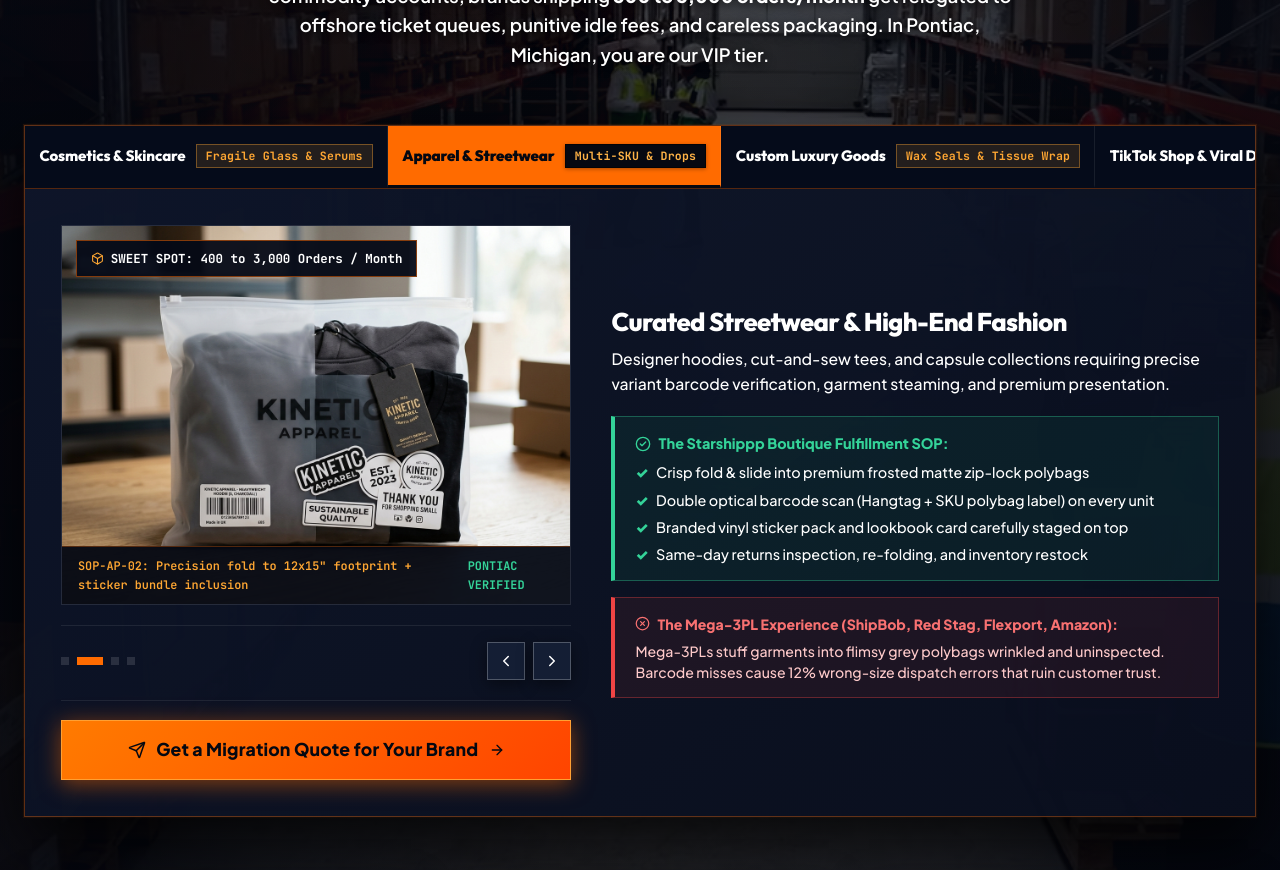
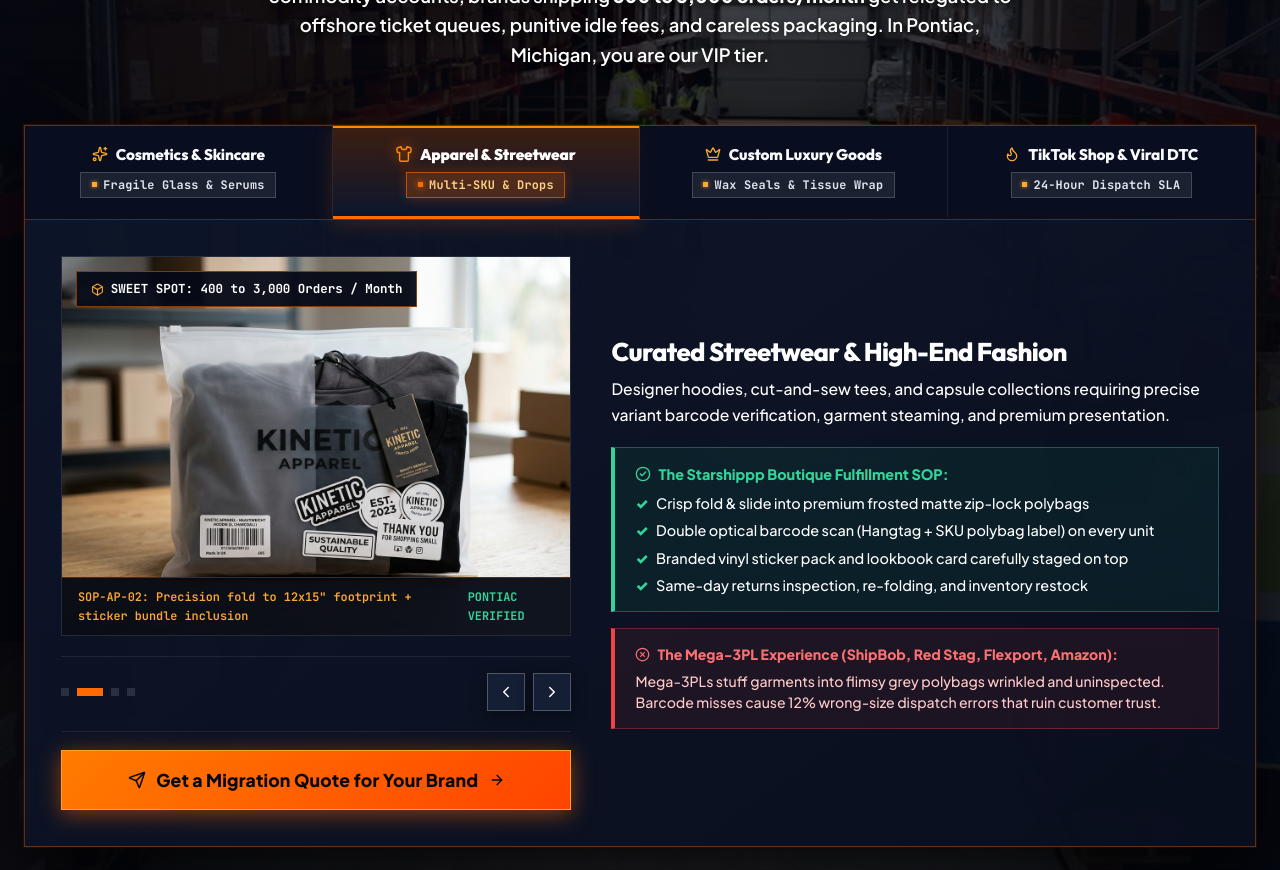
Before and after one commit to dominic772/starshippp, a React (Vite) app: page / in a window 1280 px wide. Shown: the part 1460-2330 px from the top of the page. Built offline with nearby package versions, Linux system fonts and the light colour scheme.

Commit message:
fix(showcase): eliminate text clipping, graphical artifacts, and elevate tab legibility with category icons

```diff
--- a/src/components/home/TargetBrandsShowcase.tsx
+++ b/src/components/home/TargetBrandsShowcase.tsx
@@ -11,6 +11,10 @@
   ChevronLeft,
   ChevronRight,
   Send,
+  Sparkles,
+  Shirt,
+  Crown,
+  Flame,
 } from 'lucide-react';
 
 interface TargetBrandsShowcaseProps {
@@ -22,6 +26,7 @@
   id: string;
   category: string;
   badge: string;
+  icon: React.ComponentType<{ size?: number; className?: string; style?: React.CSSProperties }>;
   title: string;
   orderVolume: string;
   image: string;
@@ -36,6 +41,7 @@
     id: 'skincare',
     category: 'Cosmetics & Skincare',
     badge: 'Fragile Glass & Serums',
+    icon: Sparkles,
     title: 'Clean Beauty & Amber Glass Unboxing',
     orderVolume: '300 to 2,500 Orders / Month',
     image: '/images/target-skincare-unboxing.jpg',
@@ -53,6 +59,7 @@
     id: 'apparel',
     category: 'Apparel & Streetwear',
     badge: 'Multi-SKU & Drops',
+    icon: Shirt,
     title: 'Curated Streetwear & High-End Fashion',
     orderVolume: '400 to 3,000 Orders / Month',
     image: '/images/target-apparel-packaging.jpg',
@@ -70,6 +77,7 @@
     id: 'unboxing',
     category: 'Custom Luxury Goods',
     badge: 'Wax Seals & Tissue Wrap',
+    icon: Crown,
     title: 'Artisan Goods & High-AOV Keepsakes',
     orderVolume: '300 to 1,800 Orders / Month',
     image: '/images/target-luxury-waxseal.jpg',
@@ -87,6 +95,7 @@
     id: 'tiktok',
     category: 'TikTok Shop & Viral DTC',
     badge: '24-Hour Dispatch SLA',
+    icon: Flame,
     title: 'Fast-Paced Social Commerce & Tumblers',
     orderVolume: '500 to 3,000 Orders / Month',
     image: '/images/target-tiktok-viral.jpg',
@@ -188,6 +197,7 @@
           <div className="target-showcase-tabs">
             {TARGET_PRODUCTS.map((prod, idx) => {
               const isActive = idx === activeIndex;
+              const IconComp = prod.icon;
               return (
                 <button
                   key={prod.id}
@@ -196,9 +206,18 @@
                     setIsAutoPlaying(false);
                   }}
                   className={`target-tab-btn ${isActive ? 'active' : ''}`}
+                  type="button"
                 >
-                  <span className="target-tab-category">{prod.category}</span>
-                  <span className="target-tab-badge">{prod.badge}</span>
+                  <div className="target-tab-header">
+                    <span className="target-tab-icon">
+                      <IconComp size={16} />
+                    </span>
+                    <span className="target-tab-category">{prod.category}</span>
+                  </div>
+                  <span className="target-tab-badge">
+                    <span className="target-tab-badge-dot" />
+                    <span>{prod.badge}</span>
+                  </span>
                 </button>
               );
             })}
--- a/src/index.css
+++ b/src/index.css
@@ -483,33 +483,39 @@
   border-radius: 0px !important;
   overflow: hidden;
   border: 1px solid rgba(255, 107, 0, 0.35);
-  box-shadow: 0 25px 60px rgba(0, 0, 0, 0.8), 0 0 1px 1px rgba(255, 107, 0, 0.12);
+  box-shadow: 0 25px 60px rgba(0, 0, 0, 0.85), 0 0 20px rgba(255, 107, 0, 0.1);
+  background-color: #070D1F;
 }
 
 .target-showcase-tabs {
   display: grid;
-  grid-template-columns: repeat(4, 1fr);
-  border-bottom: 1px solid rgba(255, 107, 0, 0.32);
-  background-color: rgba(5, 9, 22, 0.98);
+  grid-template-columns: repeat(4, minmax(0, 1fr));
+  border-bottom: 1px solid rgba(255, 107, 0, 0.35);
+  background-color: #050917;
+  position: relative;
+  z-index: 2;
 }
 
 .target-tab-btn {
   display: flex;
+  flex-direction: column;
   align-items: center;
   justify-content: center;
-  gap: 0.65rem;
-  padding: 1.1rem 0.9rem;
+  gap: 0.5rem;
+  padding: 1.15rem 0.75rem;
   border-radius: 0 !important;
   border: none;
   border-right: 1px solid rgba(255, 255, 255, 0.08);
   border-bottom: 3px solid transparent;
-  background-color: rgba(7, 13, 28, 0.7);
+  background-color: rgba(9, 15, 33, 0.9);
   color: #FFFFFF;
   cursor: pointer;
-  transition: all 0.2s ease;
+  transition: all 0.22s cubic-bezier(0.16, 1, 0.3, 1);
   text-align: center;
   position: relative;
   outline: none;
+  min-width: 0;
+  width: 100%;
 }
 
 .target-tab-btn:last-child {
@@ -517,56 +523,112 @@
 }
 
 .target-tab-btn:hover:not(.active) {
-  background-color: rgba(255, 107, 0, 0.1);
+  background-color: rgba(255, 107, 0, 0.09);
+}
+
+.target-tab-btn:hover:not(.active) .target-tab-category {
   color: #FFFFFF;
 }
 
-.target-tab-btn .target-tab-category {
+.target-tab-header {
+  display: flex;
+  align-items: center;
+  justify-content: center;
+  gap: 0.5rem;
+  width: 100%;
+  min-width: 0;
+}
+
+.target-tab-icon {
+  display: inline-flex;
+  align-items: center;
+  justify-content: center;
+  color: #FFA733;
+  flex-shrink: 0;
+  transition: transform 0.2s ease, color 0.2s ease;
+}
+
+.target-tab-category {
   font-family: var(--font-heading);
-  font-size: 0.94rem;
+  font-size: 0.96rem;
   font-weight: 800;
   letter-spacing: -0.01em;
+  color: #F8FAFC;
   white-space: nowrap;
+  overflow: hidden;
+  text-overflow: ellipsis;
+  text-shadow: 0 1px 3px rgba(0, 0, 0, 0.9);
 }
 
-.target-tab-btn .target-tab-badge {
+.target-tab-badge {
+  display: inline-flex;
+  align-items: center;
+  gap: 0.4rem;
   font-family: var(--font-mono);
-  font-size: 0.72rem;
+  font-size: 0.74rem;
   font-weight: 700;
   letter-spacing: 0.02em;
-  padding: 0.22rem 0.55rem;
-  border-radius: 0 !important;
+  padding: 0.25rem 0.65rem;
+  border-radius: 9999px;
   white-space: nowrap;
+  overflow: hidden;
+  text-overflow: ellipsis;
+  max-width: 96%;
   transition: all 0.2s ease;
 }
 
-/* Inactive Tab Badge: High-contrast bright amber on dark pill */
-.target-tab-btn:not(.active) .target-tab-badge {
-  background-color: rgba(255, 167, 51, 0.12);
-  color: #FFA733;
-  border: 1px solid rgba(255, 167, 51, 0.38);
+.target-tab-badge-dot {
+  width: 5px;
+  height: 5px;
+  border-radius: 50%;
+  flex-shrink: 0;
+  display: inline-block;
 }
 
-/* Active Tab: Vibrant Brand Orange with Jet-Black Category Text and Solid Jet-Black Badge with Glowing Amber */
+/* Inactive Tab Badge: High-contrast crisp slate pill with glowing amber dot */
+.target-tab-btn:not(.active) .target-tab-badge {
+  background-color: rgba(255, 255, 255, 0.08);
+  color: #E2E8F0;
+  border: 1px solid rgba(255, 255, 255, 0.18);
+  text-shadow: 0 1px 2px rgba(0, 0, 0, 0.8);
+}
+
+.target-tab-btn:not(.active) .target-tab-badge-dot {
+  background-color: #FFA733;
+  box-shadow: 0 0 4px rgba(255, 167, 51, 0.8);
+}
+
+/* Active Tab: Cockpit Illuminated Tab with Glowing Orange Indicator */
 .target-tab-btn.active {
-  background-color: var(--brand-orange);
-  color: #050811;
-  border-bottom: 3px solid #050811;
+  background: linear-gradient(180deg, rgba(255, 107, 0, 0.22) 0%, rgba(13, 22, 45, 0.98) 100%);
+  border-bottom: 3px solid #FF6B00;
+  box-shadow: inset 0 2px 0 #FF8800, 0 4px 20px rgba(255, 107, 0, 0.2);
+}
+
+.target-tab-btn.active .target-tab-icon {
+  color: #FF8800;
+  transform: scale(1.1);
+  filter: drop-shadow(0 0 6px rgba(255, 107, 0, 0.8));
 }
 
 .target-tab-btn.active .target-tab-category {
-  color: #050811;
+  color: #FFFFFF;
   font-weight: 900;
-  text-shadow: none;
+  text-shadow: 0 1px 10px rgba(255, 107, 0, 0.4);
 }
 
 .target-tab-btn.active .target-tab-badge {
-  background-color: #050811;
-  color: #FFB347;
-  border: 1px solid rgba(0, 0, 0, 0.6);
-  font-weight: 700;
-  box-shadow: 0 1px 4px rgba(0, 0, 0, 0.35);
-  text-shadow: none;
+  background-color: rgba(255, 107, 0, 0.22);
+  color: #FFD188;
+  border: 1px solid rgba(255, 107, 0, 0.6);
+  font-weight: 800;
+  box-shadow: 0 0 12px rgba(255, 107, 0, 0.25);
+  text-shadow: 0 1px 3px rgba(0, 0, 0, 0.9);
+}
+
+.target-tab-btn.active .target-tab-badge-dot {
+  background-color: #FF6B00;
+  box-shadow: 0 0 6px #FF6B00;
 }
 
 /* Responsive Content Layout inside Showcase */
@@ -581,7 +643,7 @@
 
 @media (max-width: 1080px) {
   .target-showcase-tabs {
-    grid-template-columns: repeat(2, 1fr);
+    grid-template-columns: repeat(2, minmax(0, 1fr));
   }
   .target-tab-btn:nth-child(2) {
     border-right: none;
@@ -591,7 +653,7 @@
     border-bottom: 1px solid rgba(255, 255, 255, 0.08);
   }
   .target-tab-btn.active {
-    border-bottom: 3px solid #050811;
+    border-bottom: 3px solid #FF6B00;
   }
 }
 
@@ -603,17 +665,16 @@
   }
 }
 
-@media (max-width: 600px) {
+@media (max-width: 640px) {
   .target-showcase-tabs {
     grid-template-columns: 1fr;
   }
   .target-tab-btn {
     border-right: none !important;
     border-bottom: 1px solid rgba(255, 255, 255, 0.08);
-    justify-content: space-between;
-    padding: 0.9rem 1.15rem;
+    padding: 0.95rem 1rem;
   }
   .target-tab-btn.active {
-    border-bottom: 3px solid #050811 !important;
+    border-bottom: 3px solid #FF6B00 !important;
   }
 }
```
